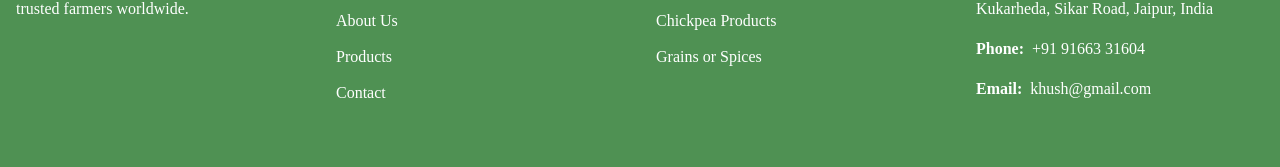
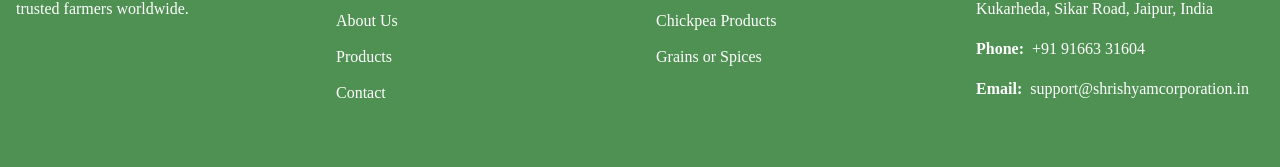
Before and after one commit to KushagraDangayach/ShreeShyamCorporation, a React (Vite) app: page /faq in a window 1280 px wide. Shown: the part 248-415 px from the top of the page. Built offline with nearby package versions, Linux system fonts and the light colour scheme.

Commit message:
changed email in footer

```diff
--- a/src/compo/Footer.jsx
+++ b/src/compo/Footer.jsx
@@ -17,7 +17,7 @@ const Footer = () => {
   const contactInfo = [
     { label: 'Address', value: 'B-54, Rajdhani Krishi Mandi, Kukarheda, Sikar Road, Jaipur, India' },
     { label: 'Phone', value: '+91 91663 31604' },
-    { label: 'Email', value: 'khush@gmail.com' }
+    { label: 'Email', value: 'support@shrishyamcorporation.in' }
   ];
 
   // const socialLinks = [
```
